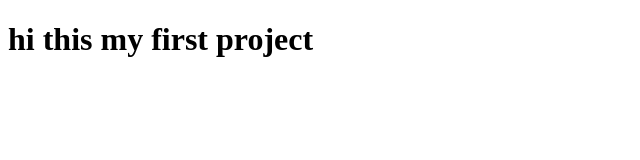
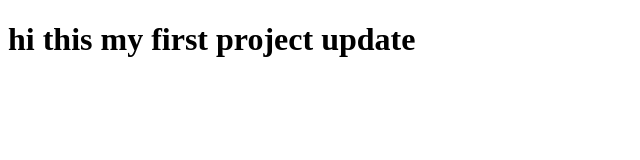
Before and after one commit to jaysin90/jaysin90, a plain HTML site: page index.html in a window 1280 px wide. Shown: the whole page, without its empty margins (0-640 px from the left). Drawn offline with Linux system fonts and the light colour scheme.

Commit message:
index updated now

```diff
--- a/index.html
+++ b/index.html
@@ -6,7 +6,7 @@
     <meta name="viewport" content="width=device-width, initial-scale=1.0" />
     <meta http-equiv="X-UA-Compatible" content="ie=edge" />
     <title>Simple House Template</title>
-    <h1> hi this my first project</h1>
+    <h1> hi this my first project update</h1>
     <link href="https://fonts.googleapis.com/css?family=Open+Sans:400" rel="stylesheet" />
     </head>
     </html>
```
